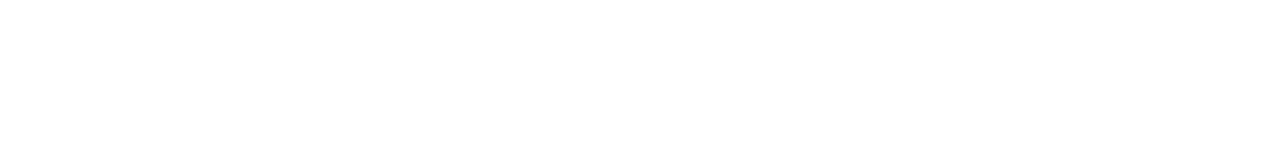
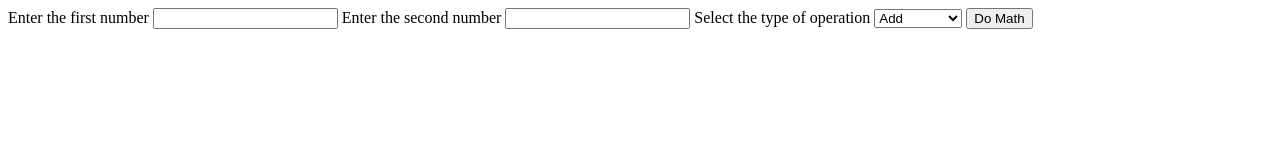
Before and after one commit to raeann-miller/calculator, a website: page index.html in a window 1280 px wide. Drawn offline with Linux system fonts and the light colour scheme.

Commit message:
Add <form> markup

```diff
--- a/index.html
+++ b/index.html
@@ -4,11 +4,27 @@
   <meta charset="UTF-8">
   <meta name="viewport" content="width=device-width, initial-scale=1.0">
   <meta http-equiv="X-UA-Compatible" content="ie=edge">
-  <title>Enter Title of HW Here</title>
+  <title>Calculator</title>
 </head>
+
 <body>
-  <!-- Enter HTML here. -->
+<form action="#">
+  <label for="num-1">Enter the first number</label>
+  <input type="number" id="num-1">
+  <label for="num-2">Enter the second number</label>
+  <input type="number" id="num-2">
+  <label for="operation">Select the type of operation</label>
+  <select id="operation">
+    <option value="">Add</option>
+    <option value="">Subtract</option>
+    <option value="">Multiply</option>
+    <option value="">Divide</option>
+    <option value="">Remainder</option>
+  </select>
+  <input type="submit" value="Do Math">
+  <output></output>
+</form>
 
-  <script src="scripts.js"></script>
+ <script src="scripts.js"></script>
 </body>
 </html>
```
